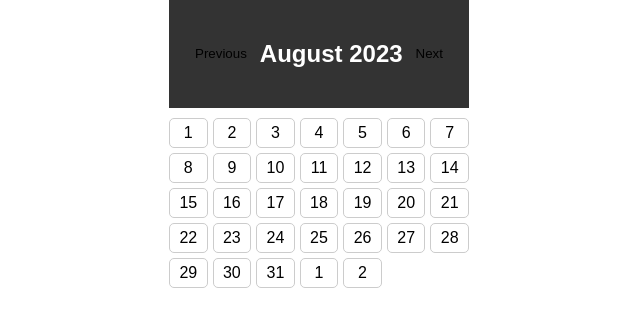
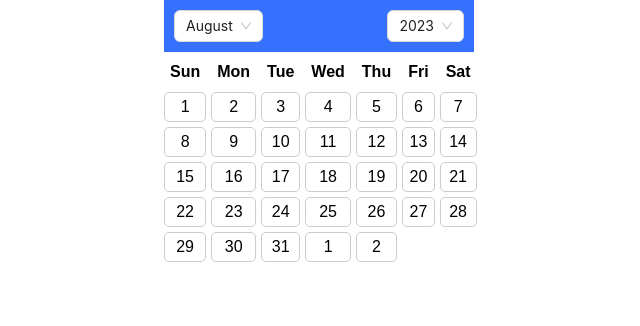
Before and after one commit to miroa88/React-Components, a React (Create React App) app: page / in a window 1280 px wide. Shown: the top 326 px of the page, without its empty margins (321-961 px from the left). Built offline with nearby package versions, Linux system fonts and the light colour scheme.

Commit message:
datepicker handler function needs to be fixed

```diff
--- a/package.json
+++ b/package.json
@@ -42,5 +42,8 @@
       "last 1 firefox version",
       "last 1 safari version"
     ]
+  },
+  "devDependencies": {
+    "@babel/plugin-proposal-private-property-in-object": "^7.21.11"
   }
 }
--- a/src/DatePicker.css
+++ b/src/DatePicker.css
@@ -1,20 +1,32 @@
 .date-picker {
-    width: 300px;
+    width: 310px;
     margin: auto;
     text-align: center;
   }
 
   .header {
     display: flex;
-    justify-content: space-between;
+    justify-content:space-between;
     align-items: center;
-    margin-bottom: 10px;
+    margin-bottom: 5px;
+    background-color: rgb(53, 113, 252); /* Change the background color to blue */
+    color: white; /* Change the text color to white */
+    padding: 10px; /* Add padding for better appearance */
   }
+
+
 
   .days {
     display: grid;
     grid-template-columns: repeat(7, 1fr);
     gap: 5px;
+  }
+
+  .day-label {
+    text-align: center;
+    font-weight: bold;
+    padding: 5px;
+    border: 1px solid transparent; /* Add a border if needed */
   }
 
   .day {
--- a/src/DatePicker.js
+++ b/src/DatePicker.js
@@ -1,32 +1,82 @@
-//npm install date-fns
 import React, { useState } from 'react';
-import { format, addMonths, subMonths, startOfMonth, eachDayOfInterval } from 'date-fns';
-import './DatePicker.css'; // You can style the component using CSS
+import { Select } from 'antd';
+import {
+  format,
+  addMonths,
+  subMonths,
+  startOfMonth,
+  eachDayOfInterval,
+  getYear,
+  getMonth,
+} from 'date-fns';
+
+import './DatePicker.css';
 
 const DatePicker = () => {
+  const { Option } = Select;
   const [selectedMonth, setSelectedMonth] = useState(new Date());
+
+  const months = Array.from({ length: 12 }, (_, monthIndex) => ({
+    value: monthIndex,
+    label: format(new Date(0, monthIndex), 'MMMM'),
+  }));
+
+  const years = Array.from({ length: 10 }, (_, yearIndex) => {
+    const year = getYear(selectedMonth) - 5 + yearIndex;
+    return { value: year, label: year.toString() };
+  });
 
   const daysInMonth = eachDayOfInterval({
     start: startOfMonth(selectedMonth),
     end: addMonths(selectedMonth, 1),
   });
 
-  const handlePrevMonth = () => {
-    setSelectedMonth(subMonths(selectedMonth, 1));
+  const daysOfWeek = ['Sun', 'Mon', 'Tue', 'Wed', 'Thu', 'Fri', 'Sat'];
+
+  const handleMonthChange = (event) => {
+    const newMonth = parseInt(event.target.value);
+    setSelectedMonth((prevMonth) => new Date(getYear(prevMonth), newMonth));
   };
 
-  const handleNextMonth = () => {
-    setSelectedMonth(addMonths(selectedMonth, 1));
+  const handleYearChange = (event) => {
+    const newYear = parseInt(event.target.value);
+    setSelectedMonth((prevMonth) => new Date(newYear, getMonth(prevMonth)));
   };
 
   return (
     <div className="date-picker">
       <div className="header">
-        <button onClick={handlePrevMonth}>Previous</button>
-        <h2>{format(selectedMonth, 'MMMM yyyy')}</h2>
-        <button onClick={handleNextMonth}>Next</button>
+        <Select
+          value={getMonth(selectedMonth)}
+          onChange={handleMonthChange}
+          className="month-dropdown"
+        >
+          {months.map((month) => (
+            <Option key={month.value} value={month.value}>
+              {month.label}
+            </Option>
+          ))}
+        </Select>
+        <Select
+          value={getYear(selectedMonth)}
+          onChange={handleYearChange}
+          className="year-dropdown"
+        >
+          {years.map((year) => (
+            <Option key={year.value} value={year.value}>
+              {year.label}
+            </Option>
+          ))}
+        </Select>
+
+
       </div>
       <div className="days">
+        {daysOfWeek.map((day) => (
+          <div key={day} className="day-label">
+            {day}
+          </div>
+        ))}
         {daysInMonth.map((day) => (
           <div key={day} className="day">
             {format(day, 'd')}
```
Also changed, not shown: 1 other file (tests, documents, lock files or other folders).
